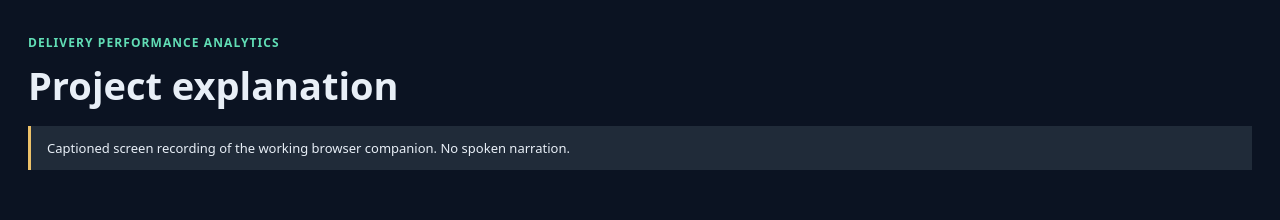
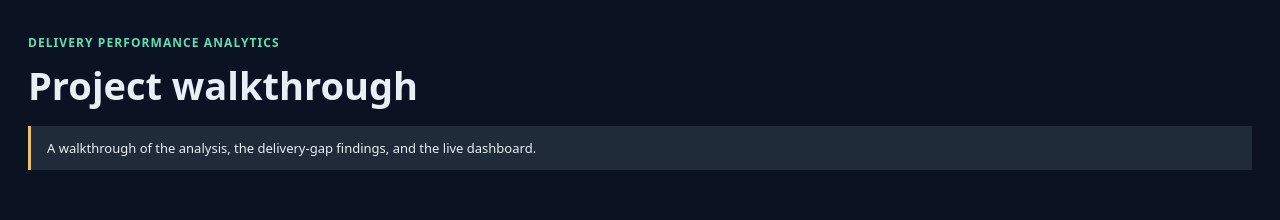
Before and after one commit to rishi-1603/Delivery-Performance-Delay-Risk-and-Logistics-Efficiency-Analysis-in-Global-Supply-Chain-Operations, a plain HTML site: page docs/project-explanation.html in a window 1280 px wide. Shown: the top 220 px of the page. Drawn offline with Linux system fonts and the light colour scheme.

Commit message:
ui: rename project explanation page to walkthrough

```diff
--- a/docs/project-explanation.html
+++ b/docs/project-explanation.html
@@ -1 +1 @@
-<!doctype html><html lang="en"><head><meta charset="utf-8"><meta name="viewport" content="width=device-width,initial-scale=1"><title>Project explanation | Delivery Performance Analytics</title><link rel="stylesheet" href="assets/style.css"></head><body><header><div class="eyebrow">Delivery Performance Analytics</div><h1>Project explanation</h1><p class="notice">Captioned screen recording of the working browser companion. No spoken narration.</p></header><main><video class="player" controls preload="metadata" playsinline aria-label="Project explanation"><source src="project-walkthrough.mp4" type="video/mp4">Your browser cannot play this file. Use the download link below.</video><p><a href="project-walkthrough.mp4" download>Download MP4</a> · <a href="index.html">Open the working web demo</a> · <a href="project-report.pdf">Read the technical report</a></p></main></body></html>
+<!doctype html><html lang="en"><head><meta charset="utf-8"><meta name="viewport" content="width=device-width,initial-scale=1"><title>Project walkthrough | Delivery Performance Analytics</title><link rel="stylesheet" href="assets/style.css"></head><body><header><div class="eyebrow">Delivery Performance Analytics</div><h1>Project walkthrough</h1><p class="notice">A walkthrough of the analysis, the delivery-gap findings, and the live dashboard.</p></header><main><video class="player" controls preload="metadata" playsinline aria-label="Project explanation"><source src="project-walkthrough.mp4" type="video/mp4">Your browser cannot play this file. Use the download link below.</video><p><a href="project-walkthrough.mp4" download>Download MP4</a> · <a href="index.html">Open the working web demo</a> · <a href="project-report.pdf">Read the technical report</a></p></main></body></html>
```
